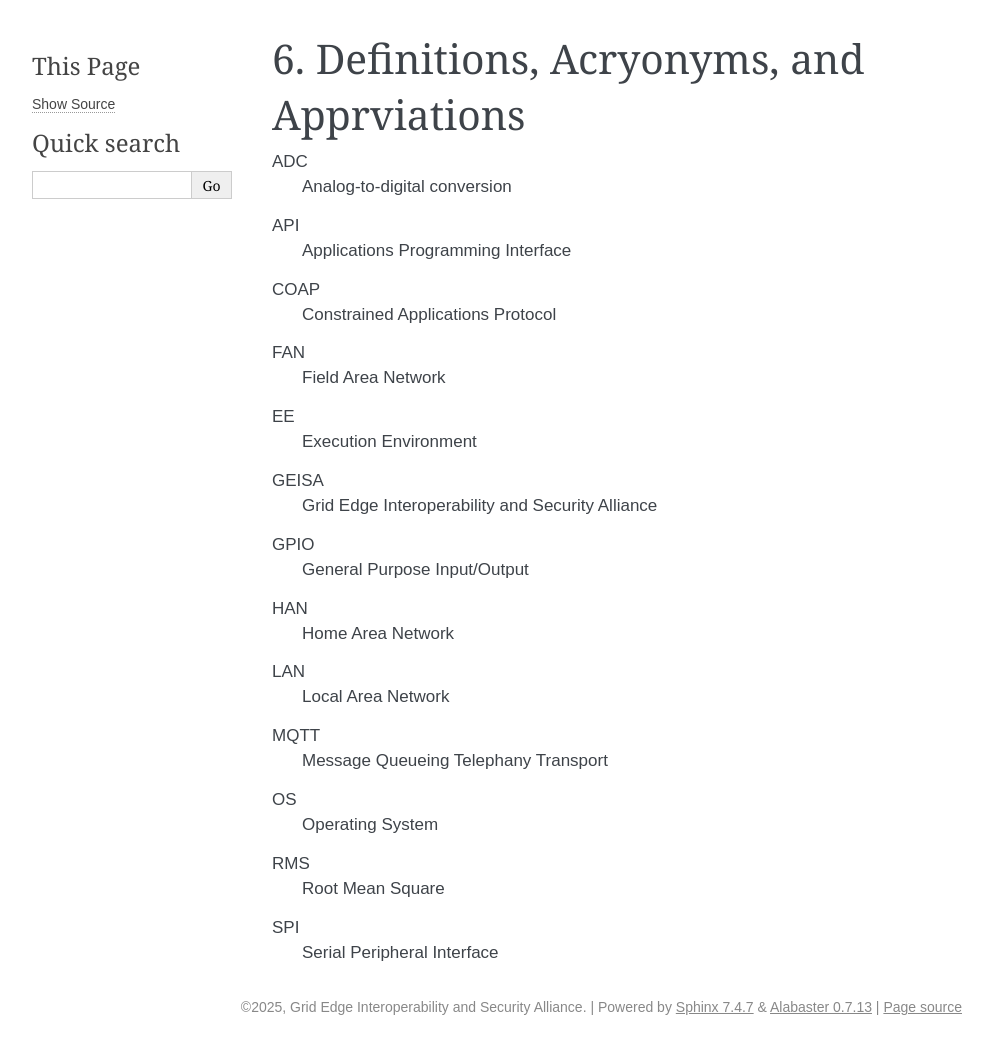
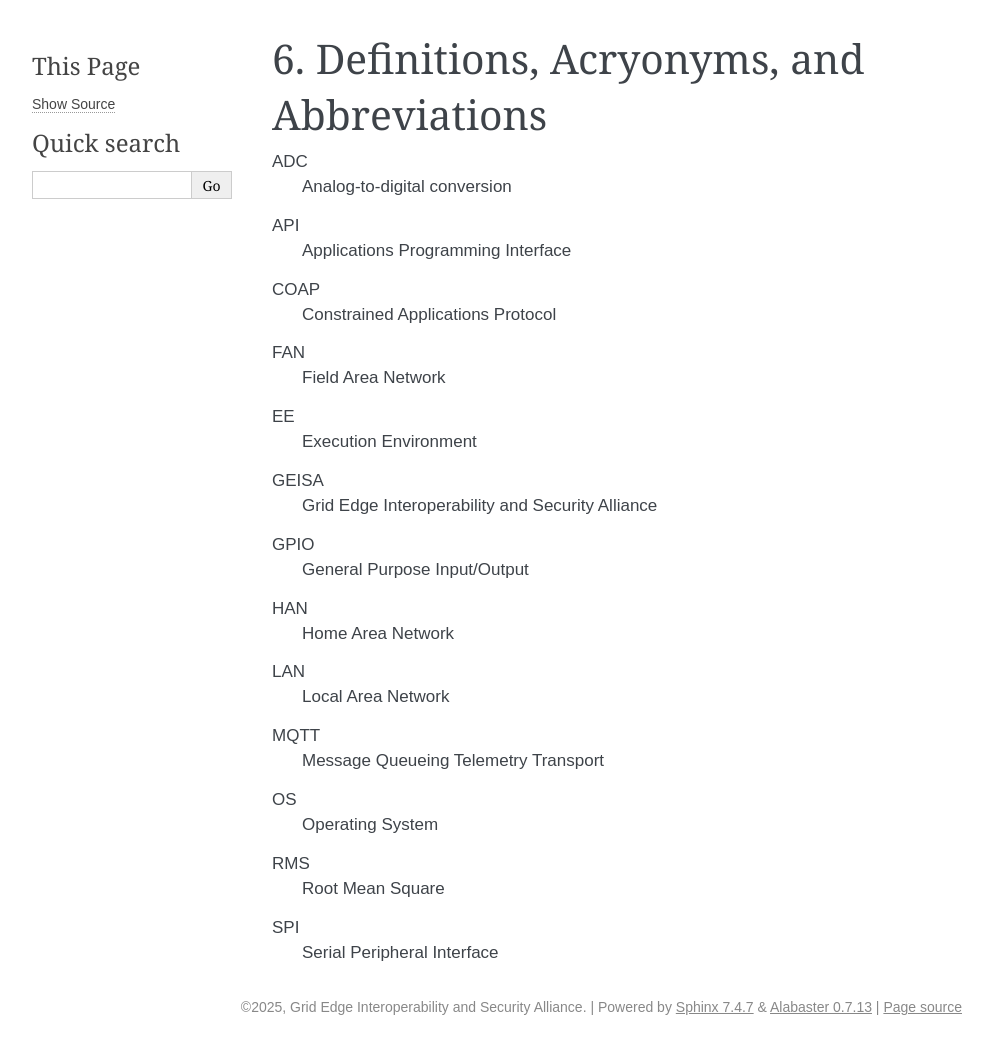
Before and after one commit to geisa/specification, a Sphinx documentation site: the page built from source/definitions.rst, in a window 1280 px wide. Shown: the whole page, without its empty margins (148-1140 px from the left). Built offline with Sphinx 7.4.7, drawn with Linux system fonts in a browser that asks for light colours.

Commit message:
Update definitions.rst
Fix minor typos.

Signed-off-by: Michael Garrison Stuber <michael@selkirkinsights.com>

```diff
--- a/source/definitions.rst
+++ b/source/definitions.rst
@@ -1,13 +1,10 @@
-Definitions, Acryonyms, and Apprviations
+Definitions, Acryonyms, and Abbreviations
 ----------------------------------------
 
 ..
-    Clear definitions
-    for all
-    terms,
-    ancrony s,
-    and abbrevivations
-    uses in the document
+    Clear definitions for all terms,
+    acronyms, and abbreviations
+    used in the document
 
 ADC
     Analog-to-digital conversion
@@ -37,7 +34,7 @@ LAN
     Local Area Network
 
 MQTT
-    Message Queueing Telephany Transport
+    Message Queueing Telemetry Transport
 
 OS
     Operating System
```
